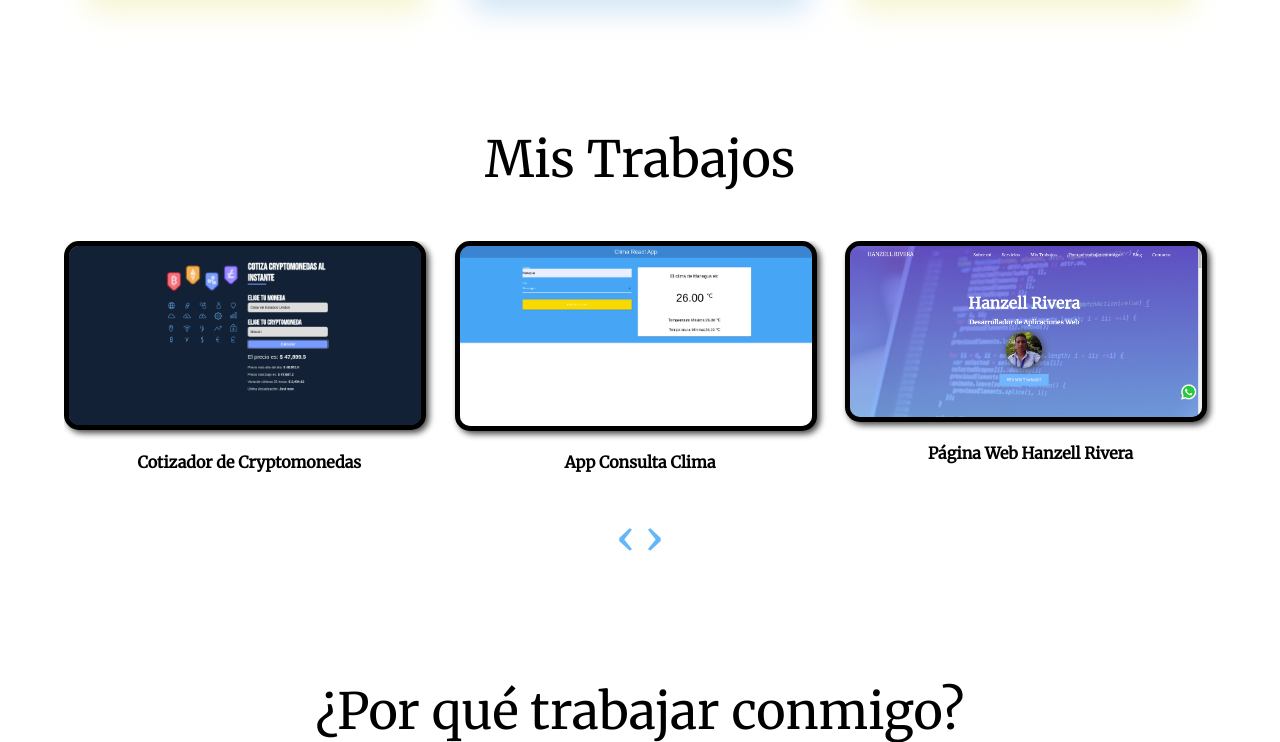
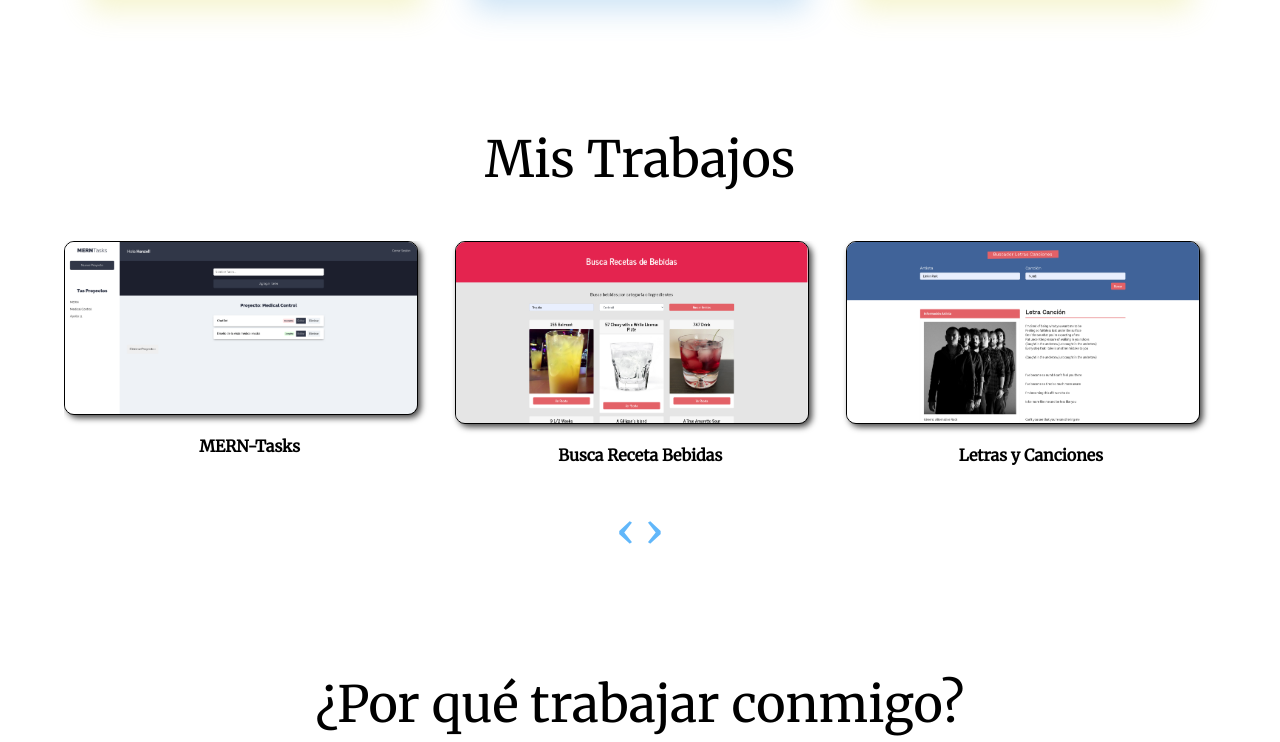
Before and after one commit to RiveraHan/RiveraHan.github.io, a PHP site: page / in a window 1280 px wide. Shown: the part 2467-3209 px from the top of the page. Run offline with PHP 8.4, Linux system fonts and the light colour scheme.

Commit message:
Agregue mas proyectos en mis trabajos

```diff
--- a/index.html
+++ b/index.html
@@ -160,6 +160,18 @@
                 <h3>Mis Trabajos</h3>
                 <div class="owl-carousel owl-theme">
                     <div class="item">
+                        <a href="https://keen-johnson-0da099.netlify.app"><img src="src/assets/img/tasks.png" title="App con Reactjs, Nodejs, MongoDB"></a>
+                        <h4 class="titulo-img">MERN-Tasks</h4>
+                    </div>
+                    <div class="item">
+                        <a href="https://eager-hodgkin-9e5e34.netlify.app"><img src="src/assets/img/bebidas.png" title="App con Reactjs"></a>
+                        <h4 class="titulo-img">Busca Receta Bebidas</h4>
+                    </div>
+                    <div class="item">
+                        <a href="https://friendly-shaw-e1c1b7.netlify.app"><img src="src/assets/img/letras.png" title="App con Reactjs"></a>
+                        <h4 class="titulo-img">Letras y Canciones</h4>
+                    </div>
+                    <div class="item">
                         <a href="https://nifty-bohr-58658f.netlify.app"><img src="src/assets/img/react-app-crypto.png" title="App con Reactjs"></a>
                         <h4 class="titulo-img">Cotizador de Cryptomonedas</h4>
                     </div>
@@ -168,7 +180,7 @@
                         <h4 class="titulo-img">App Consulta Clima</h4>
                     </div>
                     <div class="item">
-                        <a href="https://riverahan.github.io"><img src="src/assets/img/proyecto.jpg" title="Página Web Hanzell Rivera"></a>
+                        <a href="https://riverahan.github.io"><img src="src/assets/img/pagina.png" title="Página Web de Hanzell Rivera"></a>
                         <h4 class="titulo-img">Página Web Hanzell Rivera</h4>
                     </div>
                     <div class="item">
@@ -178,6 +190,10 @@
                     <div class="item">
                         <a href="#"><img src="src/assets/img/proyecto3.jpg" title="Proyecto ACONNI"></a>
                         <h4 class="titulo-img">Proyecto ACONNI</h4>
+                    </div>
+                    <div class="item">
+                        <a href="#"><img src="src/assets/img/portafolio.png" title="Portafolio MEAN"></a>
+                        <h4 class="titulo-img">MEAN Portafolio</h4>
                     </div>
                 </div>
 
--- a/src/assets/styles/style.css
+++ b/src/assets/styles/style.css
@@ -207,8 +207,8 @@ span {
 }
 
 .item img {
-    border: 5px solid black;
-    border-radius: 15px
+    border: 1px solid black;
+    border-radius: 10px
 }
 
 
```
Also changed, not shown: src/assets/img/bebidas.png (added), src/assets/img/letras.png (added), src/assets/img/pagina.png (added), src/assets/img/portafolio.png (added), src/assets/img/proyecto.jpg (deleted), src/assets/img/tasks.png (added).
